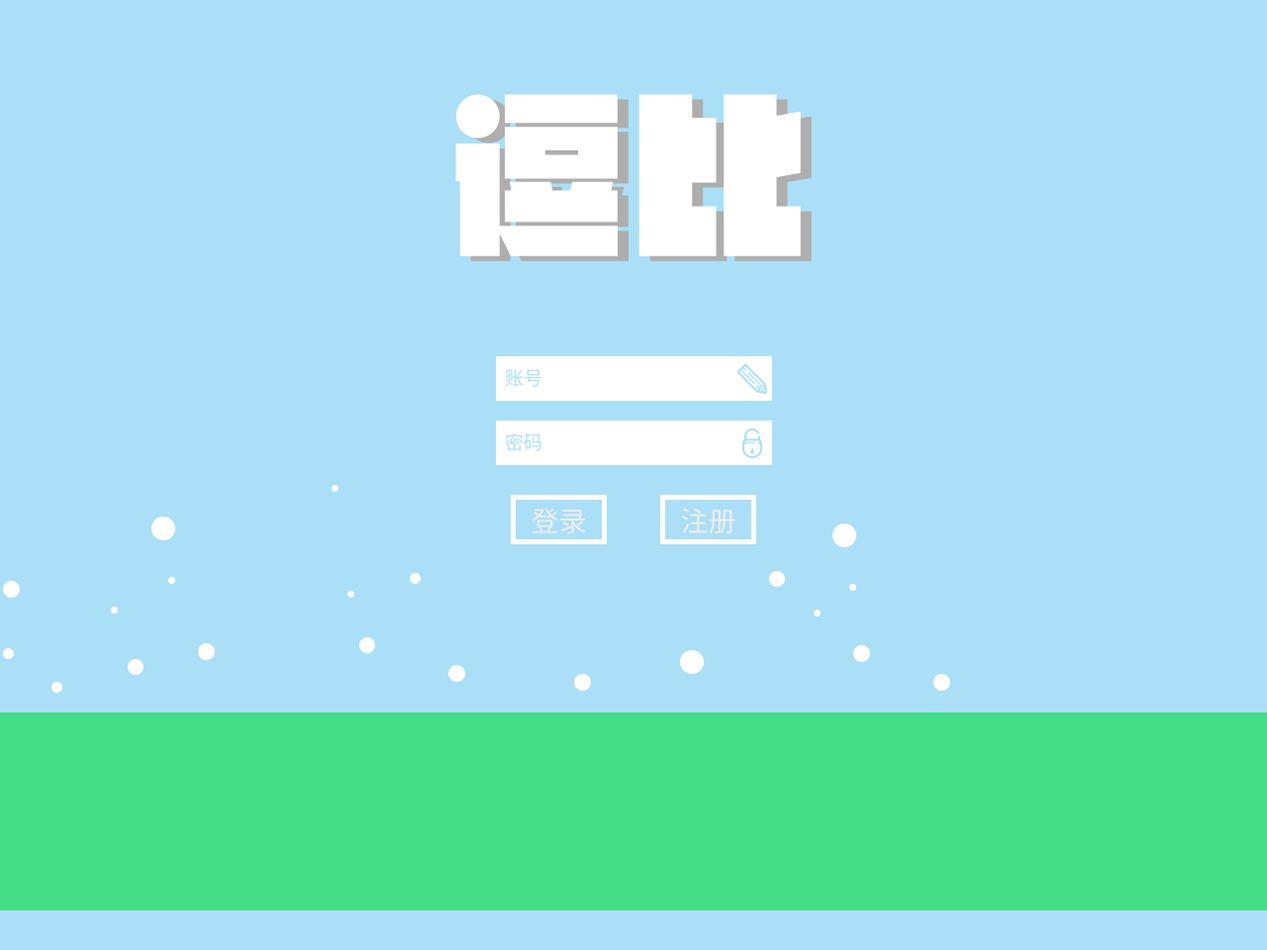
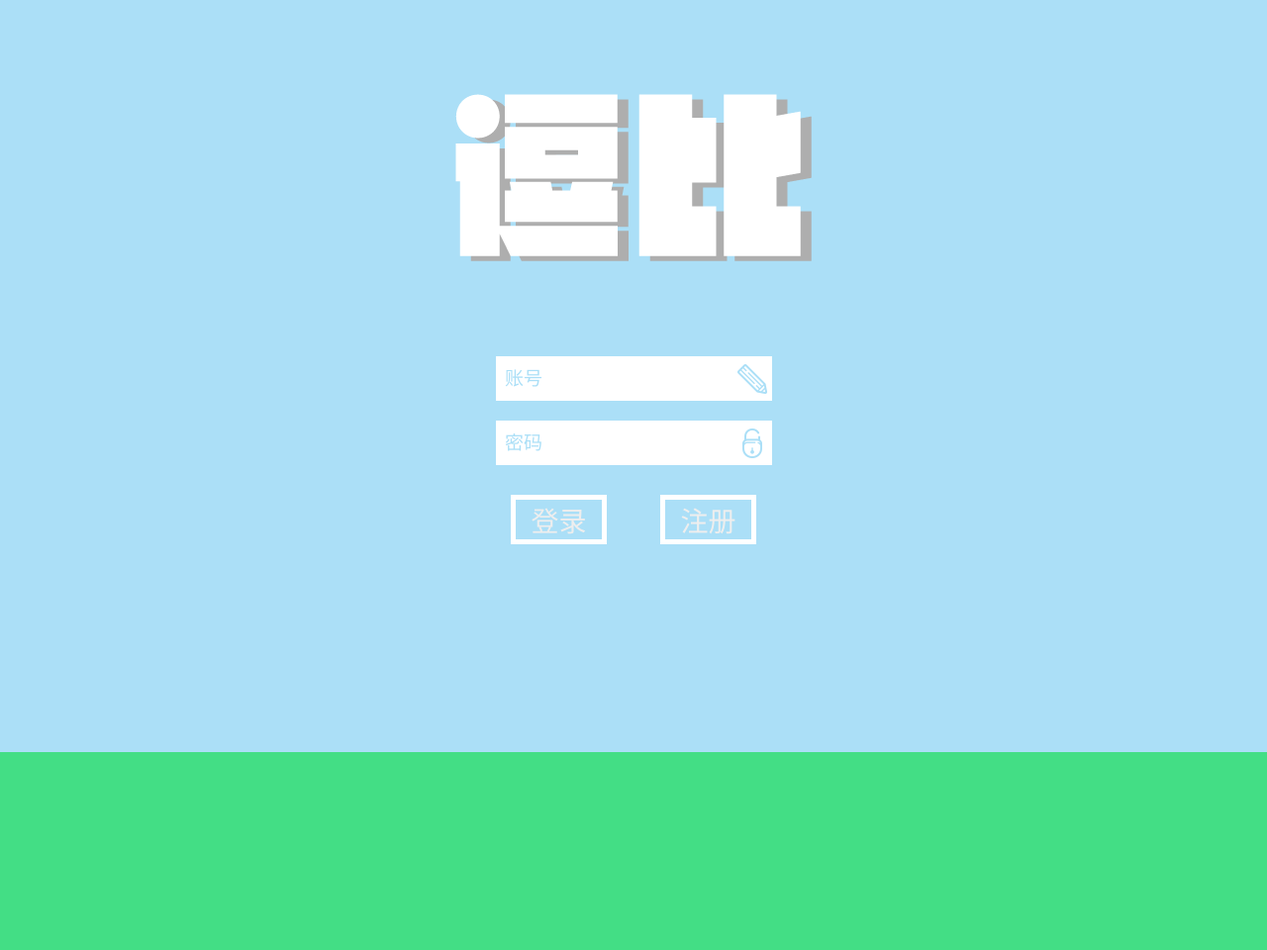
Before and after one commit to Muxi-Studio/DouBe, a Flask app: page /login in a window 1280 px wide. Shown: the whole page at 99% size. Before the commit the page ends 920 px from the top, so only its background shows below. Run offline with Flask 2, Linux system fonts and the light colour scheme.

Commit message:
登录页03

```diff
--- a/doube/static/css/login.css
+++ b/doube/static/css/login.css
@@ -29,16 +29,12 @@ table {
 	text-align: center;
 }
 .index-2{
-	padding-bottom: 160px;
-}
-.paopaoimg{
-	position: absolute;
-	right: 25%;
-	bottom: 100px;
+	padding-bottom: 200px;
 }
 .footer{
 	height: 200px;
 	background-color:#43de85;
+	position:
 }
 .shape-2{
 	height: 25px;
@@ -55,6 +51,7 @@ table {
 	width: 300px;
 	margin: 0 auto;
 	position: relative;
+	z-index: 5;
 }
 .login-input{
 	margin: 20px 0;
--- a/doube/templates/login.html
+++ b/doube/templates/login.html
@@ -31,7 +31,6 @@
 				</div>
 			</form>
 	    </div>
-		<img src="../static/img/paopao.png" class="paopaoimg">
 		<div class="footer">
 
 		</div>
```
